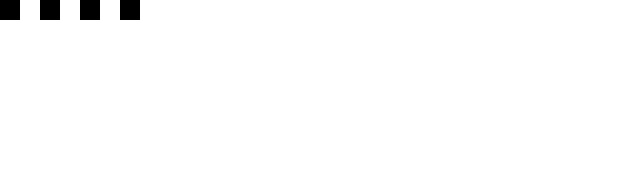
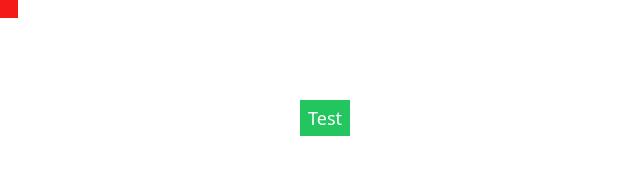
Before and after one commit to Christopher-Lamb/snake-game, a Gatsby site: page /game in a window 1280 px wide. Shown: the whole page, without its empty margins (0-640 px from the left). Built offline with nearby package versions, Linux system fonts and the light colour scheme; Gatsby itself is replaced by a stand-in of ours.

Commit message:
useCoordSetter

```diff
--- /dev/null
+++ b/src/components/Apple.js
@@ -0,0 +1,7 @@
+import React from "react";
+
+const Apple = (coords = { x: 0, y: 0 }) => {
+  return <div className="absolute h-[18px] w-[18px] bg-[#f51a1a]" style={{ top: `${coords.y}px`, left: `${coords.x}px` }} />;
+};
+
+export default Apple;
--- a/src/components/SnakeHead.js
+++ b/src/components/SnakeHead.js
@@ -1,7 +1,8 @@
 import * as React from "react";
 
 const SnakeHead = ({ coords = { x: 100, y: 100 } }) => {
-  return <div className="absolute h-5 w-5 bg-black" style={{ top: `${coords.y}px`, left: `${coords.x}px` }} />;
+  // console.log(coords)
+  return <div className="absolute h-[18px] w-[18px] bg-[#45b800]" style={{ top: `${coords.y}px`, left: `${coords.x}px` }} />;
 };
 
 export default SnakeHead;
--- a/src/components/SnakeTail.js
+++ b/src/components/SnakeTail.js
@@ -1,20 +1,21 @@
 import React from "react";
 import SnakeHead from "./SnakeHead";
 
-const arr = [
-  { x: 0, y: 0 },
-  { x: 40, y: 0 },
-  { x: 80, y: 0 },
-  { x: 120, y: 0 },
-];
+// const arr = [
+//   { x: 0, y: 0 },
+//   { x: 40, y: 0 },
+//   { x: 80, y: 0 },
+//   { x: 120, y: 0 },
+// ];
 
-const SnakeTail = ({ coordArr=arr,prevCoords=[] }) => {
+const SnakeTail = ({ prevCoords = [], length }) => {
+  const coordArr = prevCoords.slice(0,length);
 
   //Map the number of coords based of for fucks sake
   return (
     <div>
-      {coordArr.map((coords) => (
-        <SnakeHead key={`${coords.x}-${coords.y}`} coords={coords} />
+      {coordArr.map((coords, i) => (
+        <SnakeHead key={`${coords.x}-${coords.y}-${i}`} coords={coords} />
       ))}
     </div>
   );
--- /dev/null
+++ b/src/hooks/useCoordSetter.js
@@ -0,0 +1,54 @@
+import React, { useCallback, useState, useReducer } from "react";
+
+const stateInit = { coord: { x: 0, y: 0 }, prevCoords: [] };
+const incrememnt = 20;
+
+function reducer(state, action) {
+  let newCoord = {};
+  switch (action.type) {
+    case "Up":
+      newCoord = { ...state.coord, y: state.coord.y - incrememnt };
+      return {
+        ...state,
+        coord: newCoord,
+        prevCoords: [newCoord, ...state.prevCoords],
+      };
+    case "Down":
+      newCoord = { ...state.coord, y: state.coord.y + incrememnt };
+      return {
+        ...state,
+        coord: newCoord,
+        prevCoords: [newCoord, ...state.prevCoords],
+      };
+    case "Left":
+      newCoord = { ...state.coord, x: state.coord.x - incrememnt };
+      return {
+        ...state,
+        coord: newCoord,
+        prevCoords: [newCoord, ...state.prevCoords],
+      };
+    case "Right":
+      newCoord = { ...state.coord, x: state.coord.x + incrememnt };
+      return {
+        ...state,
+        coord: newCoord,
+        prevCoords: [newCoord, ...state.prevCoords],
+      };
+    case "add":
+      return {
+        ...state,
+        length: state.length++,
+      };
+
+    default:
+      return state;
+  }
+}
+
+const useCoordSetter = () => {
+  const [state, dispatch] = useReducer(reducer, { coord: { x: 0, y: 0 }, prevCoords: [] });
+  const { coord, prevCoords } = state;
+  return { coord, prevCoords, dispatch };
+};
+
+export default useCoordSetter;
--- a/src/pages/game.js
+++ b/src/pages/game.js
@@ -1,39 +1,55 @@
-import React, { useEffect, useState } from "react";
+import React, { useEffect, useRef, useState } from "react";
 import SnakeHead from "../components/SnakeHead";
 import SnakeTail from "../components/SnakeTail";
+import useCoordSetter from "../hooks/useCoordSetter";
+import Apple from "../components/Apple";
 
 const SnakeGame = () => {
-  const [coords, setCoords] = useState({ x: 0, y: 0 });
+  // const [coords, setCoords] = useState({ x: 0, y: 0 });
+  // const prevPos = useRef([]);
+  const { coord, prevCoords, dispatch } = useCoordSetter();
+  const [snakeLen, setSnakeLen] = useState(6);
+  //set coords to return
 
   useEffect(() => {
     window.addEventListener("keydown", (event) => keyHandler(event.key));
-    return () => window.removeEventListener("keydown");
+    return () => window.removeEventListener("keydown", (e) => {});
   }, []);
 
+  const randomCoord = () => {
+    console.log(Math.floor(window.outerWidth / 20));
+    console.log(Math.floor(window.outerHeight / 20));
+
+  };
+
   const keyHandler = (key) => {
-    let incrememnt = 20;
     switch (key) {
       case "ArrowUp":
-        setCoords((c) => ({ ...c, y: c.y - incrememnt }));
-        return;
+        dispatch({ type: "Up" });
+        break;
       case "ArrowDown":
-        setCoords((c) => ({ ...c, y: c.y + incrememnt }));
-        return;
+        dispatch({ type: "Down" });
+        break;
       case "ArrowLeft":
-        setCoords((c) => ({ ...c, x: c.x - incrememnt }));
-        return;
+        dispatch({ type: "Left" });
+        break;
       case "ArrowRight":
-        setCoords((c) => ({ ...c, x: c.x + incrememnt }));
-        return;
+        dispatch({ type: "Right" });
+        break;
       default:
-        return;
+        break;
     }
+    // console.log(currentCoord);
   };
 
   return (
     <main className="relative w-[100vw] h-[100vh]">
-      <SnakeHead coords={coords} />
-      <SnakeTail />
+      <button className="absolute top-[100px] left-[300px] bg-green-500 text-white px-2 py-1 text-lg active:translate-y-1" onClick={() => randomCoord()}>
+        Test
+      </button>
+      <SnakeHead coords={coord} />
+      <SnakeTail prevCoords={prevCoords} length={snakeLen} />
+      <Apple />
     </main>
   );
 };
```
